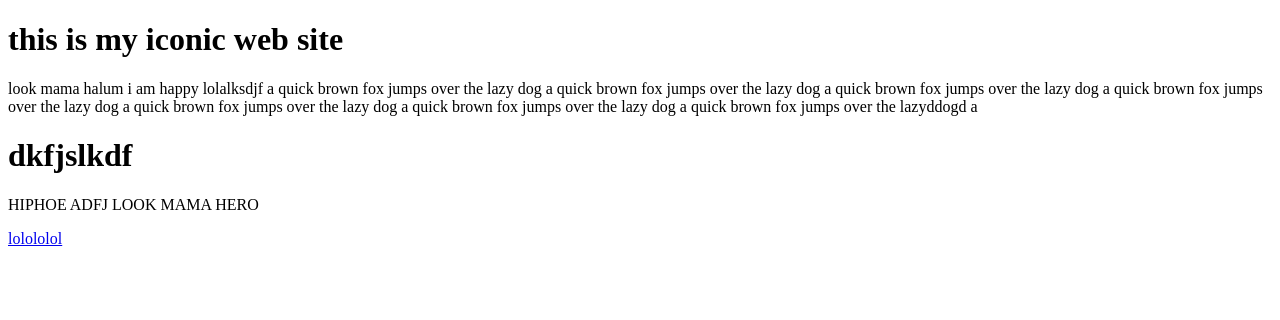
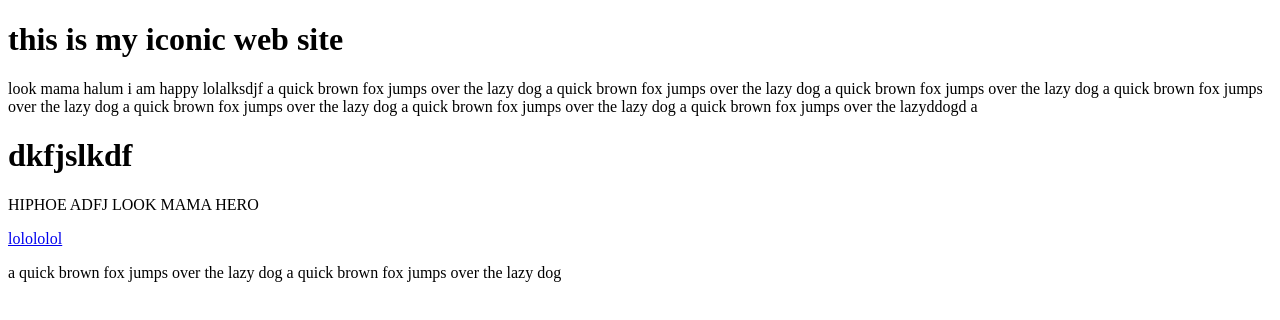
Before and after one commit to coder-army-mridul/mridul-s-created-wedsite, a plain HTML site: page index.html in a window 1280 px wide. Drawn offline with Linux system fonts and the light colour scheme.

Commit message:
ready this

```diff
--- a/index.html
+++ b/index.html
@@ -14,5 +14,6 @@
     <h1>dkfjslkdf</h1>
     <P> HIPHOE ADFJ LOOK MAMA HERO</P>
     <a href="youtube.com">lolololol</a>
+    <p> a quick brown fox jumps over the lazy dog a quick brown fox jumps over the lazy dog </p>
 </body>
 </html>
```
